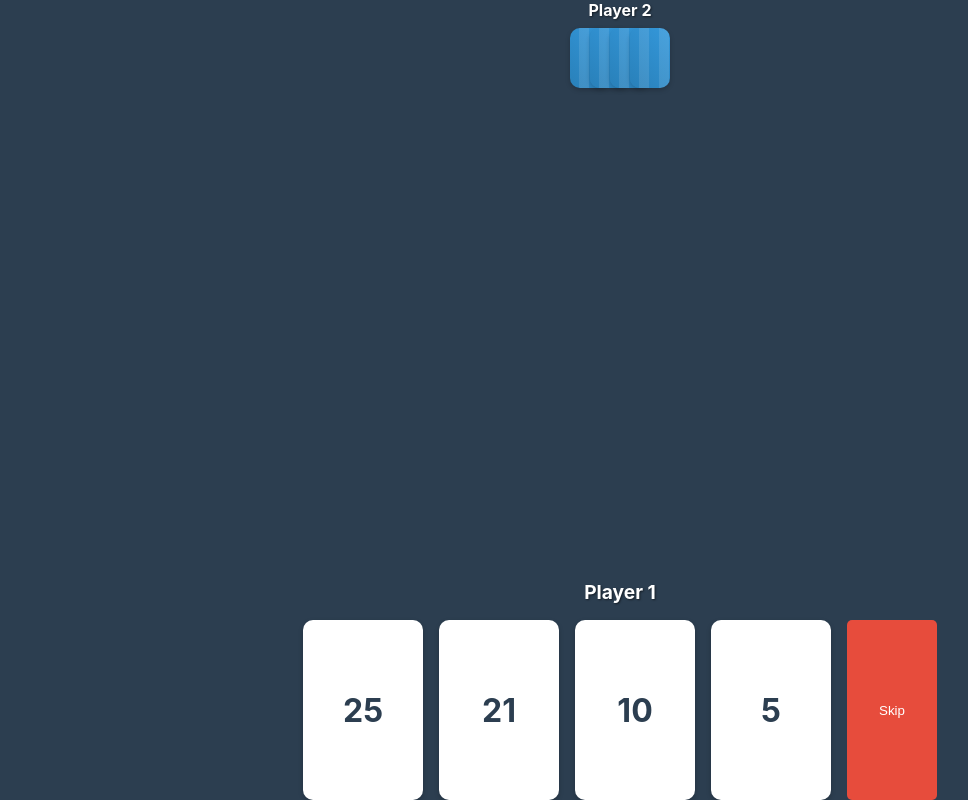
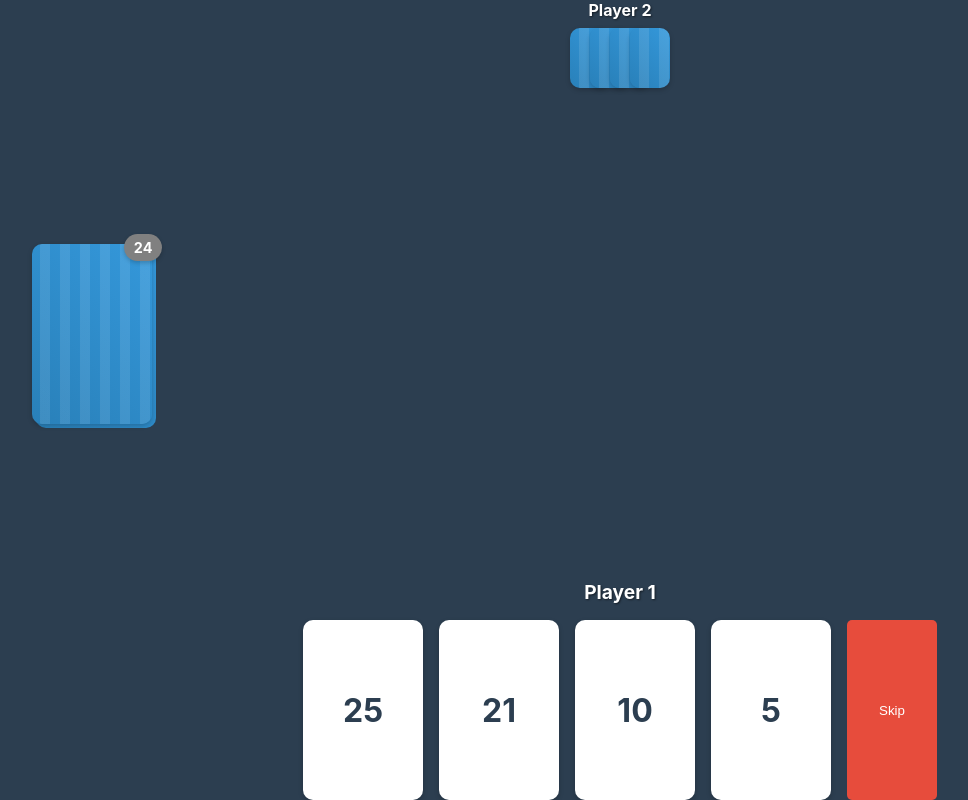
Before and after one commit to knek-little-projects/phrasal-verbs, a React (Create React App) app: page / in a window 1280 px wide. Shown: the whole page, without its empty margins (20-988 px from the left). Built offline with nearby package versions, Linux system fonts and the light colour scheme.

Commit message:
open hand comp

```diff
--- a/src/App.jsx
+++ b/src/App.jsx
@@ -96,6 +96,7 @@ function App() {
         onPlayCard={handlePlayCard}
         onSkipTurn={handleSkipTurn}
         onRestart={initializeGame}
+        deck={deck}
       />
     </div>
   );
--- /dev/null
+++ b/src/components/Deck.jsx
@@ -0,0 +1,13 @@
+import Card from './Card';
+import './Deck.scss';
+
+function Deck({ count }) {
+  return (
+    <div className="deck">
+      <Card faceDown={true} />
+      <div className="deck-count">{count}</div>
+    </div>
+  );
+}
+
+export default Deck;
--- /dev/null
+++ b/src/components/Deck.scss
@@ -0,0 +1,54 @@
+.deck {
+  position: absolute;
+  left: 20px;
+  top: 50%;
+  transform: translateY(-50%);
+
+  @media (max-width: 768px) {
+    left: 10px;
+  }
+
+  &::before {
+    content: '';
+    position: absolute;
+    top: 2px;
+    left: 2px;
+    right: -2px;
+    bottom: -2px;
+    background: linear-gradient(45deg, #2980b9, #3498db);
+    border-radius: 10px;
+    z-index: -1;
+  }
+
+  &::after {
+    content: '';
+    position: absolute;
+    top: 4px;
+    left: 4px;
+    right: -4px;
+    bottom: -4px;
+    background: linear-gradient(45deg, #2980b9, #3498db);
+    border-radius: 10px;
+    z-index: -2;
+  }
+
+  .deck-count {
+    position: absolute;
+    top: -10px;
+    right: -10px;
+    background: gray;
+    color: white;
+    padding: 0.3rem 0.6rem;
+    border-radius: 15px;
+    font-size: 0.9rem;
+    font-weight: bold;
+    box-shadow: 0 2px 4px rgba(0,0,0,0.2);
+
+    @media (max-width: 768px) {
+      padding: 0.2rem 0.4rem;
+      font-size: 0.8rem;
+      top: -8px;
+      right: -8px;
+    }
+  }
+}
--- a/src/components/GameBoard.jsx
+++ b/src/components/GameBoard.jsx
@@ -1,4 +1,6 @@
 import Card from './Card';
+import Deck from './Deck';
+import OpenHand from './OpenHand';
 import './GameBoard.scss';
 
 function GameBoard({
@@ -9,7 +11,8 @@ function GameBoard({
   winner,
   onPlayCard,
   onSkipTurn,
-  onRestart
+  onRestart,
+  deck
 }) {
   return (
     <div className="game-board">
@@ -45,6 +48,8 @@ function GameBoard({
           </div>
 
           <div className="table">
+            {deck.length > 0 && <Deck count={deck.length} />}
+
             {tableCards.map((card, index) => (
               <div
                 key={index}
@@ -60,20 +65,12 @@ function GameBoard({
             ))}
           </div>
 
-          <div className="current-player">
-            <div className="player-name">Player {currentPlayer + 1}</div>
-            <div className="player-cards">
-              {players[currentPlayer]?.cards.map((card, index) => (
-                <Card
-                  key={index}
-                  card={card}
-                  faceDown={false}
-                  onClick={() => onPlayCard(index)}
-                />
-              ))}
-              <button className="skip-button" onClick={onSkipTurn}>Skip</button>
-            </div>
-          </div>
+          <OpenHand
+            cards={players[currentPlayer]?.cards || []}
+            onPlayCard={onPlayCard}
+            onSkipTurn={onSkipTurn}
+            playerName={`Player ${currentPlayer + 1}`}
+          />
         </>
       )}
     </div>
--- a/src/components/GameBoard.scss
+++ b/src/components/GameBoard.scss
@@ -67,55 +67,6 @@
     }
   }
 
-  .current-player {
-    display: flex;
-    flex-direction: column;
-    align-items: center;
-    gap: 1rem;
-    margin-top: 2rem;
-
-    .player-name {
-      color: white;
-      font-size: 1.2rem;
-      font-weight: bold;
-      text-shadow: 1px 1px 2px rgba(0,0,0,0.5);
-
-      @media (max-width: 768px) {
-        font-size: 1rem;
-      }
-    }
-
-    .player-cards {
-      display: flex;
-      justify-content: center;
-      gap: 1rem;
-
-      @media (max-width: 768px) {
-        gap: 0.5rem;
-        margin-top: 0.5rem;
-        flex-wrap: wrap;
-      }
-    }
-  }
-
-  .skip-button {
-    padding: 1rem 2rem;
-    background: #e74c3c;
-    color: white;
-    border: none;
-    border-radius: 5px;
-    cursor: pointer;
-
-    @media (max-width: 768px) {
-      padding: 0.75rem 1.5rem;
-      font-size: 0.9rem;
-    }
-
-    &:hover {
-      background: #c0392b;
-    }
-  }
-
   .winner-overlay {
     position: fixed;
     top: 0;
--- /dev/null
+++ b/src/components/OpenHand.jsx
@@ -0,0 +1,23 @@
+import Card from './Card';
+import './OpenHand.scss';
+
+function OpenHand({ cards, onPlayCard, onSkipTurn, playerName }) {
+  return (
+    <div className="open-hand">
+      <div className="player-name">{playerName}</div>
+      <div className="player-cards">
+        {cards.map((card, index) => (
+          <Card
+            key={index}
+            card={card}
+            faceDown={false}
+            onClick={() => onPlayCard(index)}
+          />
+        ))}
+        <button className="skip-button" onClick={onSkipTurn}>Skip</button>
+      </div>
+    </div>
+  );
+}
+
+export default OpenHand;
--- /dev/null
+++ b/src/components/OpenHand.scss
@@ -0,0 +1,48 @@
+.open-hand {
+  display: flex;
+  flex-direction: column;
+  align-items: center;
+  gap: 1rem;
+  margin-top: 2rem;
+
+  .player-name {
+    color: white;
+    font-size: 1.2rem;
+    font-weight: bold;
+    text-shadow: 1px 1px 2px rgba(0,0,0,0.5);
+
+    @media (max-width: 768px) {
+      font-size: 1rem;
+    }
+  }
+
+  .player-cards {
+    display: flex;
+    justify-content: center;
+    gap: 1rem;
+
+    @media (max-width: 768px) {
+      gap: 0.5rem;
+      margin-top: 0.5rem;
+      flex-wrap: wrap;
+    }
+  }
+
+  .skip-button {
+    padding: 1rem 2rem;
+    background: #e74c3c;
+    color: white;
+    border: none;
+    border-radius: 5px;
+    cursor: pointer;
+
+    @media (max-width: 768px) {
+      padding: 0.75rem 1.5rem;
+      font-size: 0.9rem;
+    }
+
+    &:hover {
+      background: #c0392b;
+    }
+  }
+}
```
